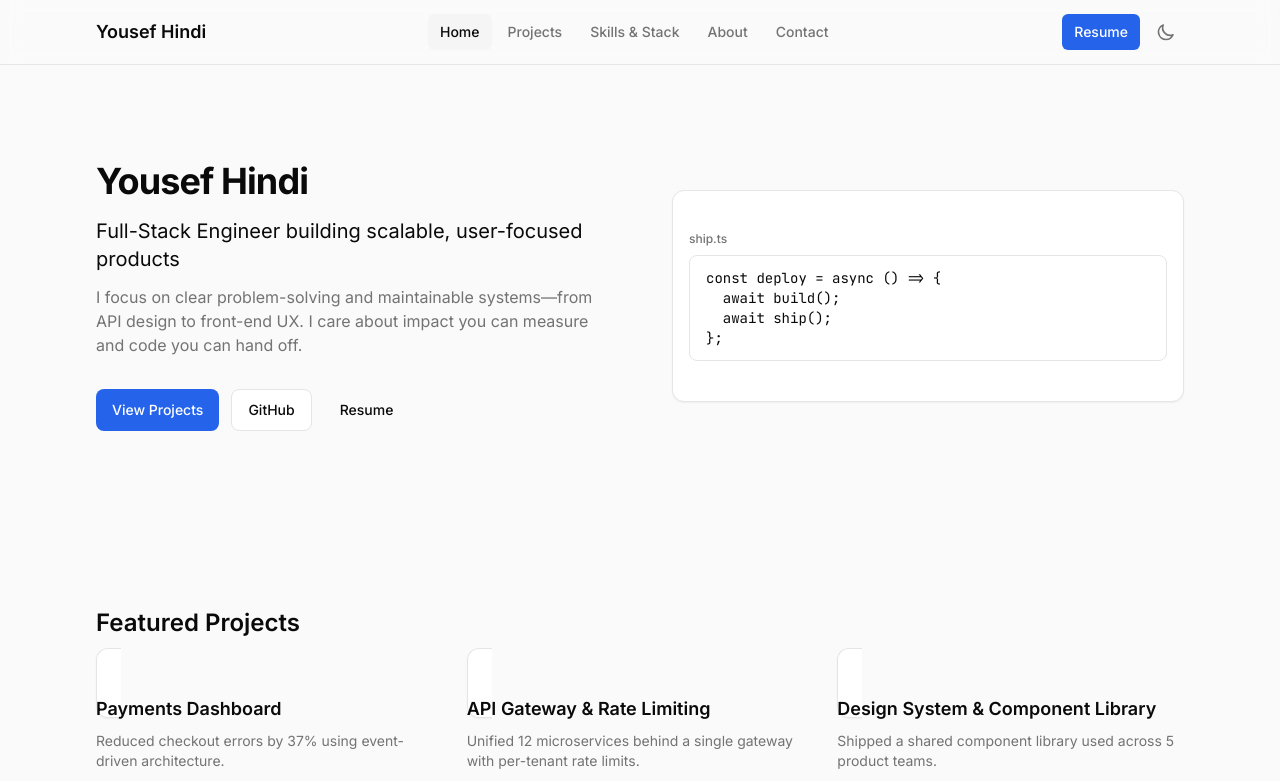
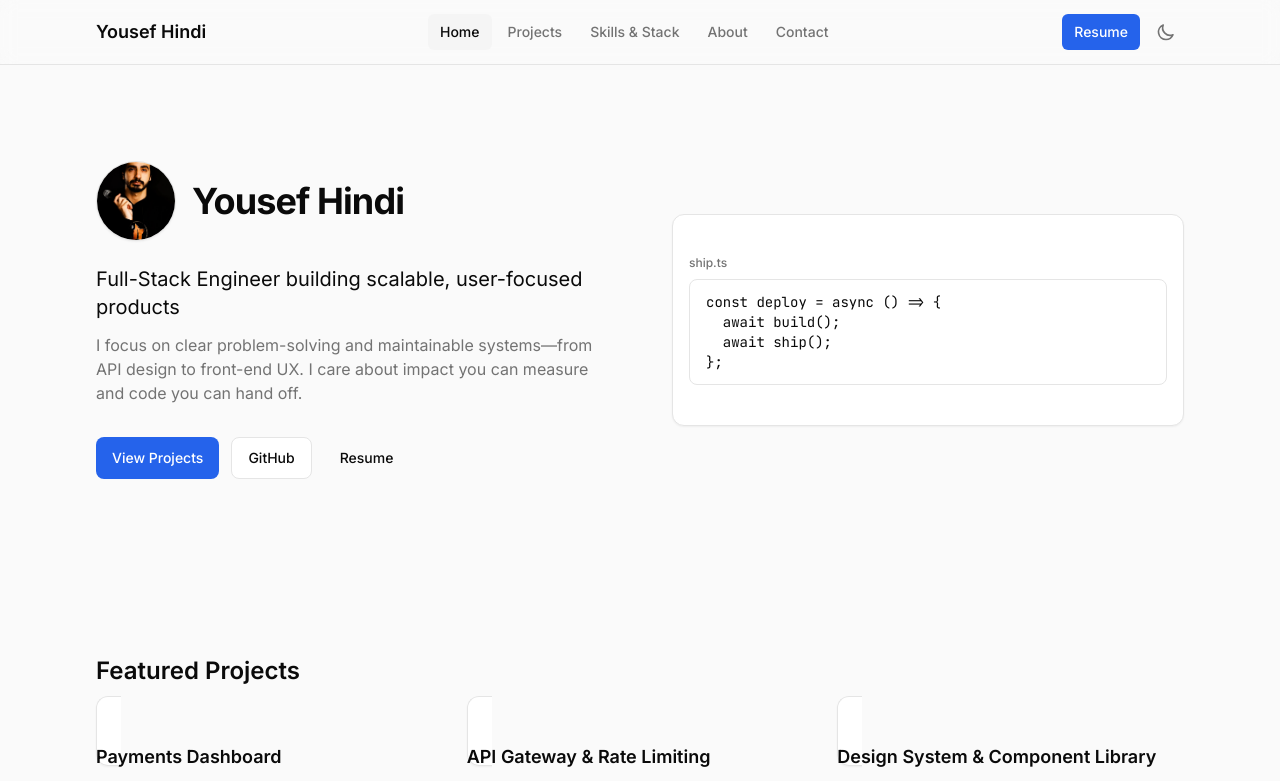
Before and after one commit to YousefHindi/yousef-hindi-full-stack-engineer-portfolio, a Next.js app: page / in a window 1280 px wide. Shown: the top 781 px of the page. Built offline with nearby package versions, Linux system fonts and the light colour scheme.

Commit message:
Add profile picture

```diff
--- a/app/page.tsx
+++ b/app/page.tsx
@@ -4,6 +4,7 @@ import { Card } from '@/components/Card';
 import { Section } from '@/components/Section';
 import { CodeBlock } from '@/components/CodeBlock';
 import { getFeaturedProjects } from '@/lib/projects';
+import { ProfileAvatar } from '@/components/ProfileAvatar';
 
 const heroSnippet = `const deploy = async () => {
   await build();
@@ -20,9 +21,16 @@ export default function HomePage() {
         <div className="mx-auto max-w-6xl px-4 sm:px-6 lg:px-8">
           <div className="grid gap-12 lg:grid-cols-2 lg:gap-16 items-center">
             <div>
-              <h1 className="text-3xl font-bold tracking-tight text-foreground sm:text-4xl">
-                Yousef Hindi
-              </h1>
+              <div className="mb-6 flex items-center gap-4">
+                <ProfileAvatar
+                  src="/Me.jpg"
+                  alt="Yousef Hindi profile photo"
+                  initials="YH"
+                />
+                <h1 className="text-3xl font-bold tracking-tight text-foreground sm:text-4xl">
+                  Yousef Hindi
+                </h1>
+              </div>
               <p className="mt-4 text-xl text-foreground">
                 Full-Stack Engineer building scalable, user-focused products
               </p>
--- /dev/null
+++ b/components/ProfileAvatar.tsx
@@ -0,0 +1,50 @@
+'use client';
+
+import { useState } from 'react';
+
+type ProfileAvatarProps = {
+  src?: string;
+  alt?: string;
+  initials: string;
+  sizeClassName?: string;
+};
+
+export function ProfileAvatar({
+  src,
+  alt = 'Profile photo',
+  initials,
+  sizeClassName = 'h-20 w-20',
+}: ProfileAvatarProps) {
+  const [status, setStatus] = useState<'idle' | 'loaded' | 'error'>('idle');
+  const hasImage = Boolean(src) && status !== 'error';
+  const showImage = hasImage && status === 'loaded';
+
+  return (
+    <div
+      className={`relative overflow-hidden rounded-full border border-border bg-surface shadow-sm ${sizeClassName}`}
+    >
+      {hasImage && (
+        <img
+          src={src}
+          alt={alt}
+          className={`h-full w-full object-cover transition-opacity duration-300 ${
+            showImage ? 'opacity-100' : 'opacity-0'
+          }`}
+          onLoad={() => setStatus('loaded')}
+          onError={() => setStatus('error')}
+        />
+      )}
+      {!showImage && (
+        <>
+          <div
+            className="absolute inset-0 bg-gradient-to-br from-accent/30 via-transparent to-transparent"
+            aria-hidden
+          />
+          <div className="relative grid h-full w-full place-items-center text-sm font-semibold text-foreground">
+            {initials}
+          </div>
+        </>
+      )}
+    </div>
+  );
+}
```
Also changed, not shown: public/Me.jpg (added).
